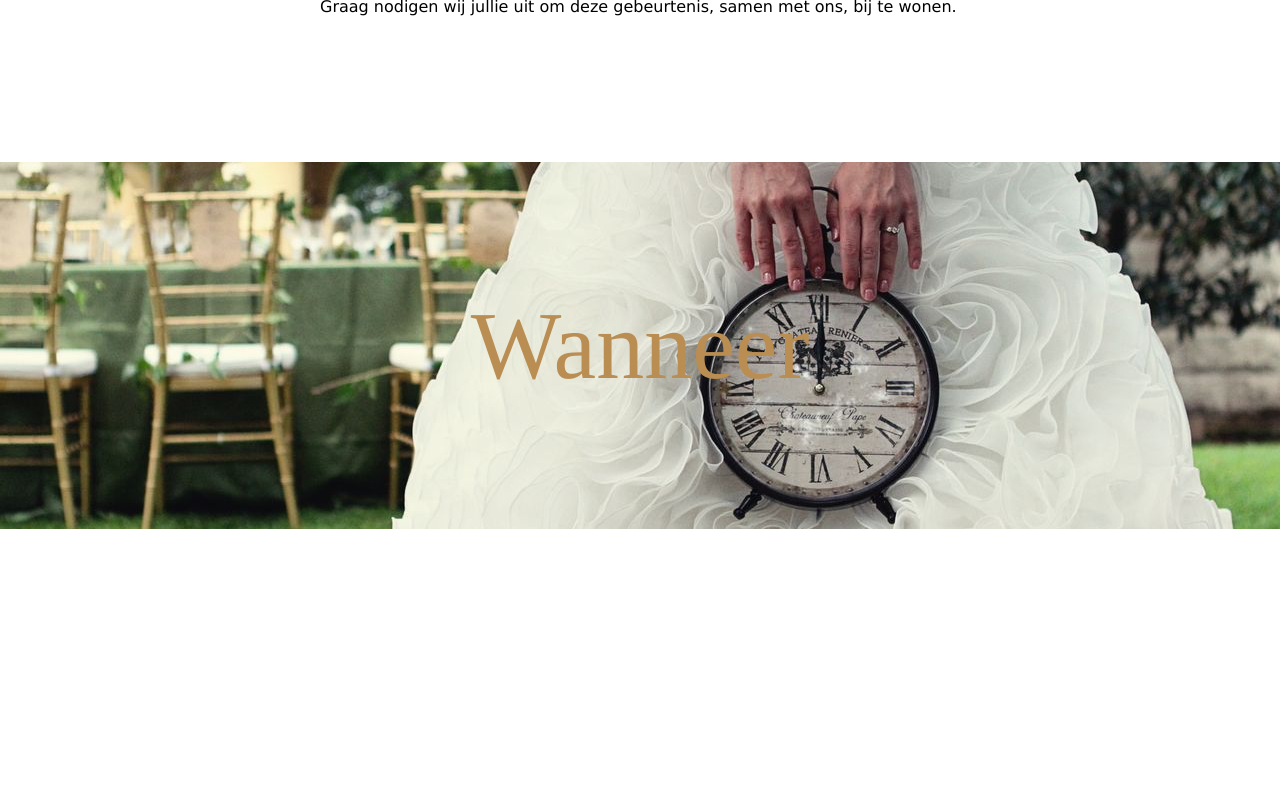
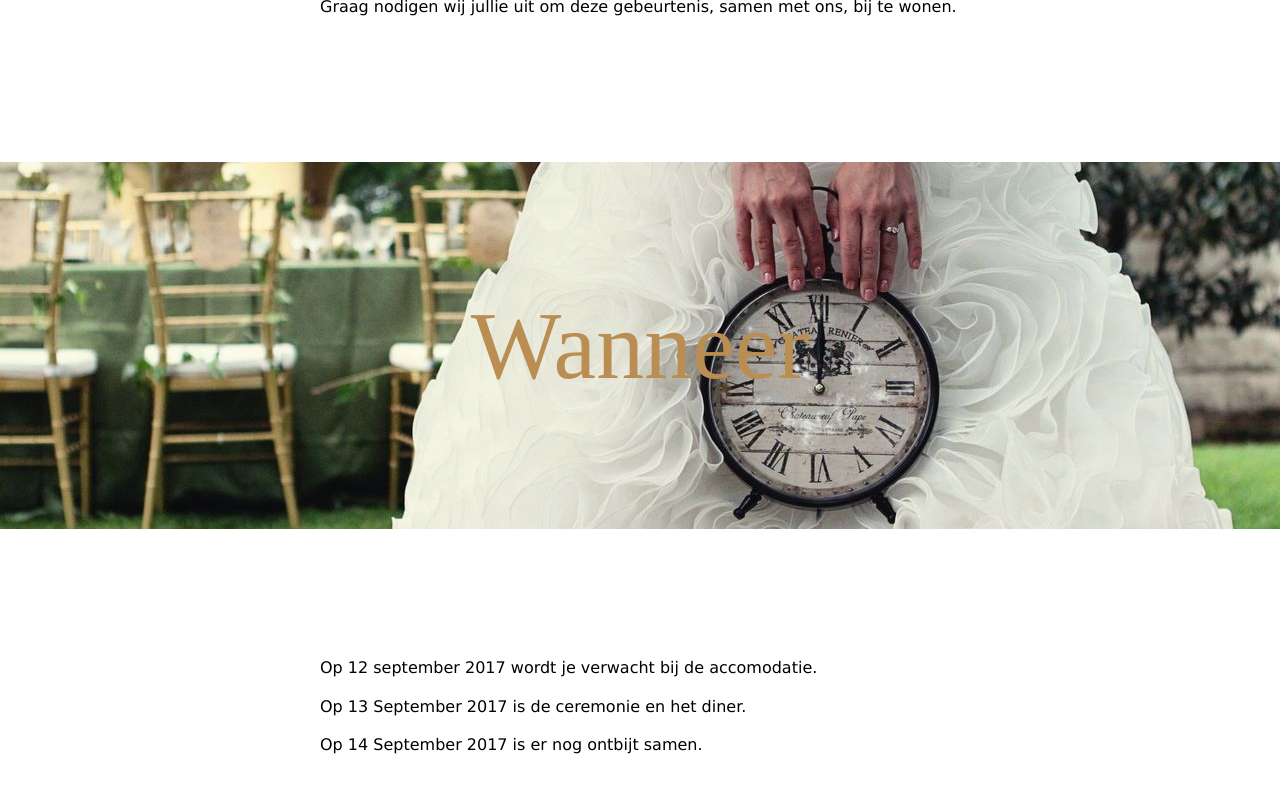
Before and after one commit to eirvandelden/bruiloft-daggast, a Jekyll site: the page built from index.md, in a window 1280 px wide and 900 px high, scrolled down 1093 px. Shown: the top 793 px of the window. Built offline with Jekyll 4.4.1, drawn with Linux system fonts in a browser that asks for light colours; before the commit the page ends 1622 px from its top, so only the background shows below that.

Commit message:
Text voor wanneer

```diff
--- a/index.md
+++ b/index.md
@@ -23,3 +23,17 @@ layout: default
     Wanneer
   </h2>
 </div>
+
+<div class="text-block">
+  <div class="text-block-inner">
+    <p>
+      Op 12 september 2017 wordt je verwacht bij de accomodatie.
+    </p>
+    <p>
+      Op 13 September 2017 is de ceremonie en het diner.
+    </p>
+    <p>
+      Op 14 September 2017 is er nog ontbijt samen.
+    </p>
+  </div>
+</div>
```
